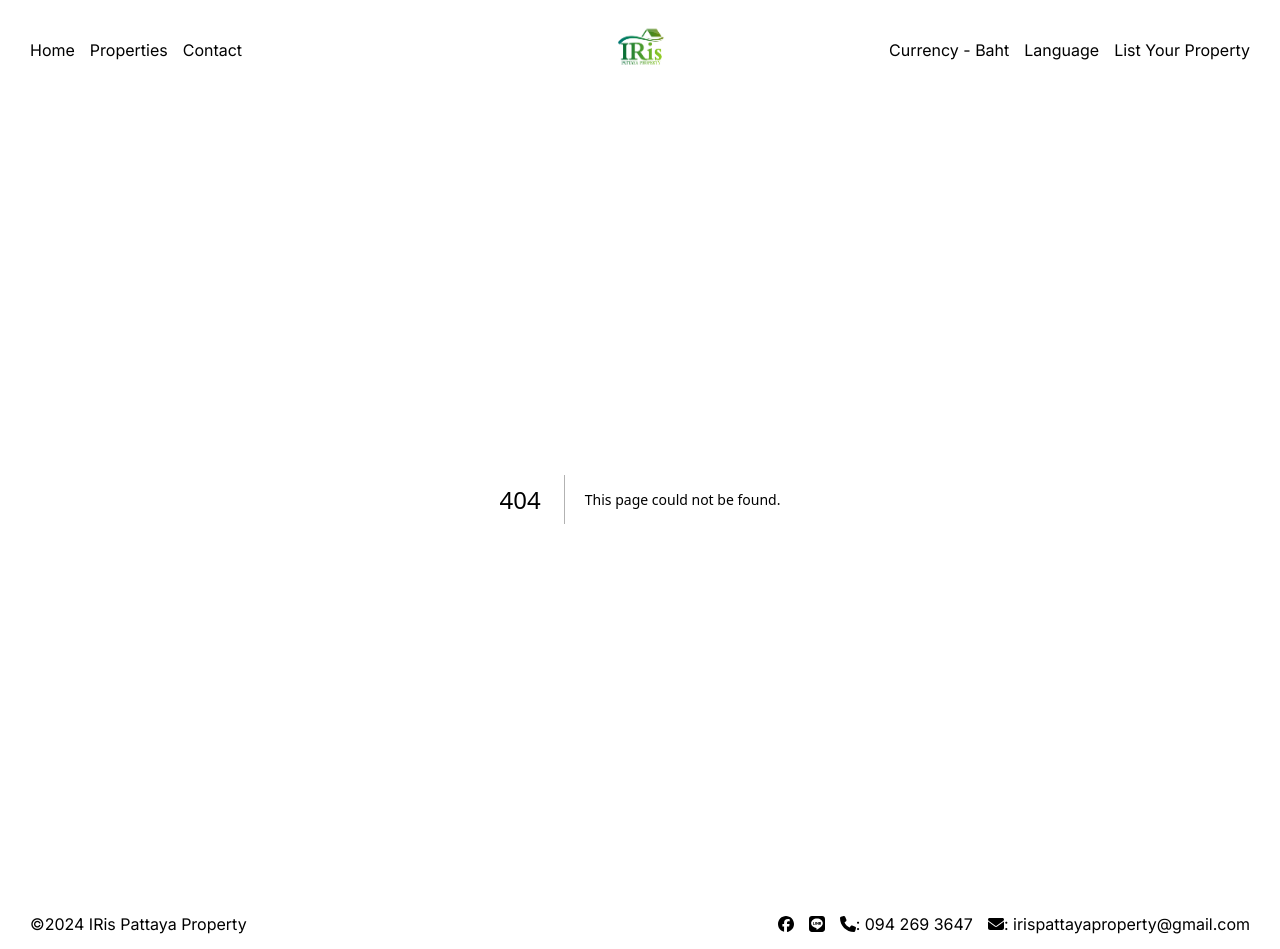
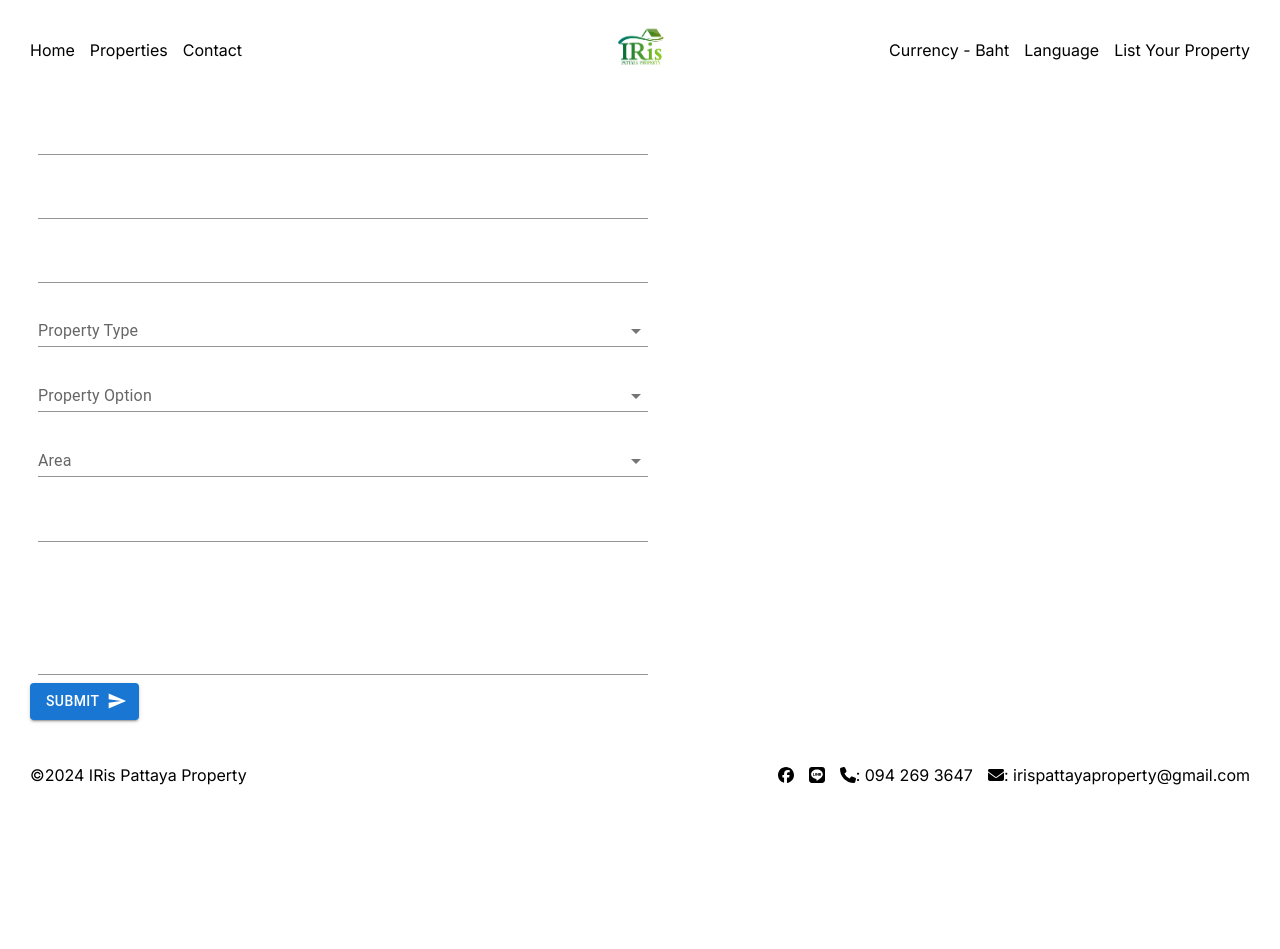
Before and after one commit to demarcj/iris, a Next.js app: page /form in a window 1280 px wide. Before the commit this address had no page. After the commit the page ends 800 px from the top, so only its background shows below. Built offline with nearby package versions, Linux system fonts and the light colour scheme.

Commit message:
Added and style the material component in the form page

```diff
--- a/package.json
+++ b/package.json
@@ -15,6 +15,7 @@
     "@fortawesome/free-brands-svg-icons": "^6.5.1",
     "@fortawesome/free-solid-svg-icons": "^6.5.1",
     "@fortawesome/react-fontawesome": "^0.2.0",
+    "@mui/icons-material": "^5.15.7",
     "@mui/material": "^5.15.6",
     "next": "14.1.0",
     "react": "^18",
--- a/src/_components/layout_section/nav_menu.tsx
+++ b/src/_components/layout_section/nav_menu.tsx
@@ -9,10 +9,10 @@ export const NavMenu = () => (
         <div><Link href="/">Home</Link></div>
       </li>
       <li>
-        <div><Link href="./properties">Properties</Link></div>
+        <div><Link href="/properties">Properties</Link></div>
       </li>
       <li>
-        <div><Link href="./contact_us">Contact</Link></div>
+        <div><Link href="/contact_us">Contact</Link></div>
       </li>
     </ul>
     <div className={styles.logo_wrapper}>
@@ -35,7 +35,7 @@ export const NavMenu = () => (
       </li>
       <li>
         <div>
-          <Link href="/forum"> List Your Property </Link>
+          <Link href="/form"> List Your Property </Link>
         </div>
       </li>
     </ul>
--- a/src/_models/property_model.tsx
+++ b/src/_models/property_model.tsx
@@ -2,11 +2,13 @@ export type PropertyModel = {
   id: string;
   amenities?: string[];
   area?: string;
+  description?: string;
   images?: string[];
   img: string;
   num_bedrooms: number;
   price: number;
   property_name: string;
+  property_option?: string;
   property_type: string;
   size?: string;
 }
--- /dev/null
+++ b/src/_styles/form.module.css
@@ -0,0 +1,25 @@
+.main{
+  display: flex;
+  flex-direction: row;
+}
+
+.main > div{
+  width: 100%;
+}
+
+.submit{
+  display: block;
+}
+
+.input_select{
+  border-bottom: 1px solid white;
+  border-top: none !important;
+  border-left: none !important;
+  border-right: none !important;
+  color: white;
+  outline: none;
+}
+
+.label{
+  color: white;
+}
--- a/src/_styles/forum.module.css
+++ /dev/null
@@ -1,3 +0,0 @@
-.submit{
-  display: block;
-}
--- /dev/null
+++ b/src/app/form/page.tsx
@@ -0,0 +1,165 @@
+"use client";
+
+import { useState } from 'react'
+import styles from "@/_styles/form.module.css";
+
+// Material
+import Box from '@mui/material/Box';
+import TextField from '@mui/material/TextField';
+import InputLabel from '@mui/material/InputLabel';
+import Select, { SelectChangeEvent } from '@mui/material/Select';
+import SendIcon from '@mui/icons-material/Send';
+import Button from '@mui/material/Button';
+import MenuItem from '@mui/material/MenuItem';
+import FormControl from '@mui/material/FormControl';
+
+const Form = () => {
+  const [area, set_area] = useState(``);
+  const [property_option, set_property_option] = useState(``);
+  const [property_type, set_property_type] = useState(``);
+  const handle_select = async () => {
+    // localStorage.setItem(`create`, JSON.stringify({ }));
+    console.log(`hello`)
+  };
+
+  const handle_sumbit = async () => {
+    console.log(`submit`)
+  }
+
+  return (
+    <main className={styles.main}>
+      <div>
+        <Box
+          component="form"
+          sx={{
+            '& .MuiTextField-root': { m: 1 },
+          }}
+          noValidate
+          autoComplete="off"
+        >
+          <TextField
+            id="property_name"
+            className={styles.input_select}
+            label="Property Name"
+            InputLabelProps={{style : {color : 'white'} }}
+            inputProps={{
+              sx: { color: 'white' }
+            }}
+            fullWidth
+            variant="standard"
+          />
+          <TextField
+            id="price"
+            className={styles.input_select}
+            label="Price"
+            type="number"
+            InputLabelProps={{style : {color : 'white'} }}
+            inputProps={{
+              min: 0,
+              sx: { color: 'white' }
+            }}
+            fullWidth
+            variant="standard"
+          />
+          <TextField
+            id="bebrooms"
+            className={styles.input_select}
+            label="No. Bedroom"
+            type='number'
+            InputLabelProps={{style : {color : 'white'} }}
+            inputProps={{
+              min: 0,
+              sx: { color: 'white' }
+            }}
+            fullWidth
+            variant="standard"
+          />
+          <FormControl variant="standard" fullWidth sx={{ m: 1 }}>
+            <InputLabel className={styles.label} htmlFor="property_type">Property Type</InputLabel>
+            <Select
+              id="property_type"
+              className={styles.input_select}
+              labelId="property_type"
+              value={property_type}
+              label="Property Type"
+              onChange={handle_select}
+            >
+              <MenuItem value="buy">Condo</MenuItem>
+              <MenuItem value="house">House</MenuItem>
+              <MenuItem value="villa">Villa</MenuItem>
+              <MenuItem value="rental">Land</MenuItem>
+            </Select>
+          </FormControl>
+          <FormControl variant="standard" fullWidth sx={{ m: 1 }}>
+            <InputLabel className={styles.label} htmlFor="property_option"> Property Option</InputLabel>
+            <Select
+              className={styles.input_select}
+              labelId="property_option"
+              id="property_option"
+              value={property_option}
+              label="Property Option"
+              onChange={handle_select}
+            >
+              <MenuItem value="buy">Buy</MenuItem>
+              <MenuItem value="sell">Sell</MenuItem>
+              <MenuItem value="rental">Rental</MenuItem>
+            </Select>
+          </FormControl>
+          <FormControl variant="standard" fullWidth sx={{ m: 1 }}>
+            <InputLabel className={styles.label} htmlFor="area">Area</InputLabel>
+            <Select
+              className={styles.input_select}
+              labelId="area"
+              id="area"
+              value={area}
+              label="Nearrby Area"
+              onChange={handle_select}
+            >
+              <MenuItem value="big_buddha">Big Buddha</MenuItem>
+              <MenuItem value="walking_street">Walking Street</MenuItem>
+              <MenuItem value="pattaya_beach">Pattaya Beach</MenuItem>
+              <MenuItem value="jomtien_beach">Jomtien Beach</MenuItem>
+            </Select>
+          </FormControl>
+          <TextField
+            id="size"
+            className={styles.input_select}
+            label="Property Size"
+            type='number'
+            InputLabelProps={{style : {color : 'white'} }}
+            inputProps={{
+              min: 0,
+              sx: { color: 'white' }
+            }}
+            fullWidth
+            variant="standard"
+          />
+          <TextField
+            id="description"
+            className={styles.input_select}
+            label="Description"
+            multiline
+            rows={4}
+            defaultValue=""
+            InputLabelProps={{ style : {color : 'white'} }}
+            inputProps={{
+              sx: { color: 'white' }
+            }}
+            variant="standard"
+            fullWidth
+          />
+          <Button
+            variant="contained"
+            onClick={handle_sumbit}
+            endIcon={<SendIcon />}
+          >
+            Submit
+          </Button>
+        </Box>
+      </div>
+      <div></div>
+    </main>
+  )
+}
+
+export default Form;
```
Also changed, not shown: src/_store/property_object.tsx (+9 -1 lines), src/app/forum/page.tsx (deleted, +0 -52 lines), 1 other file (tests, documents, lock files or other folders).
